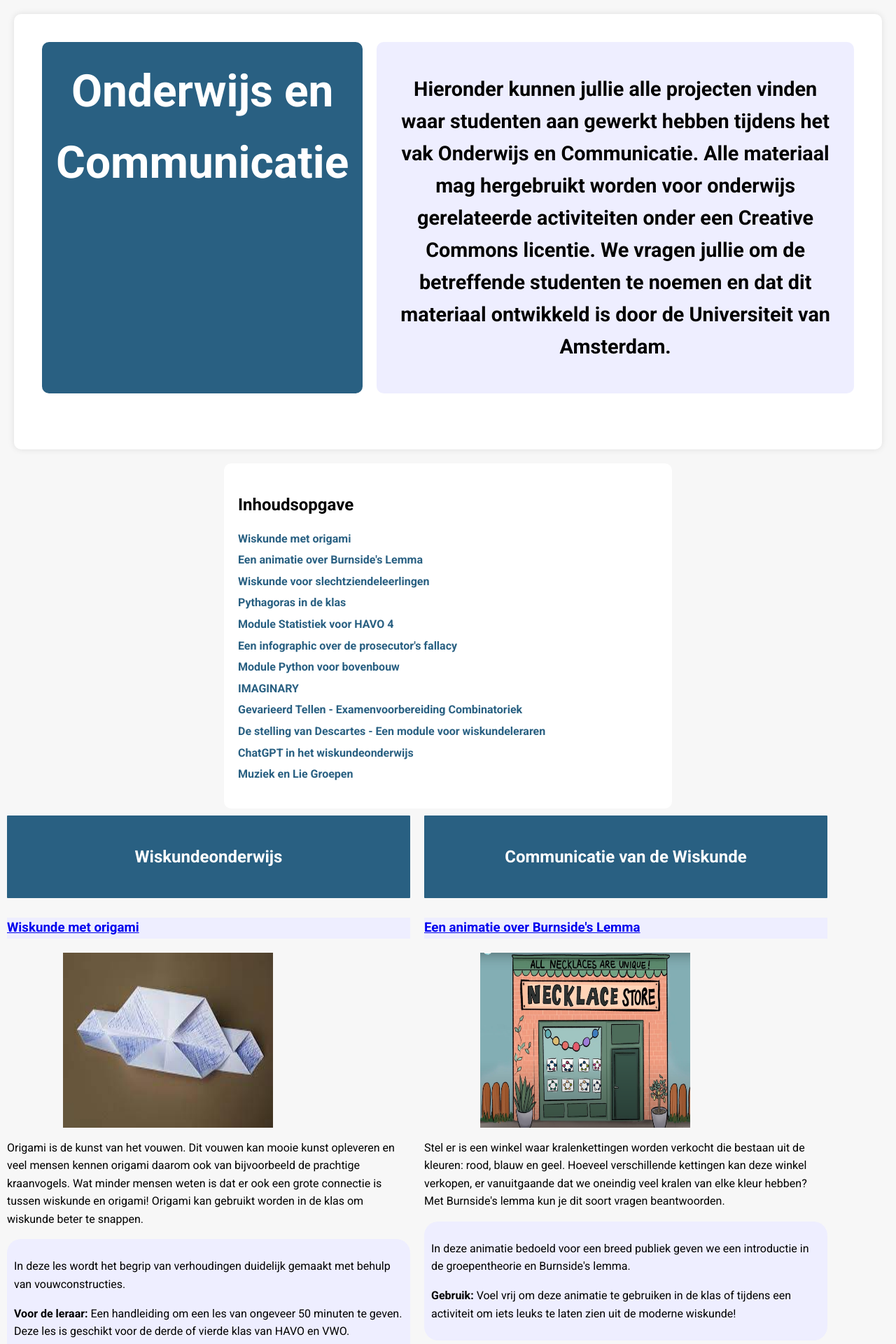
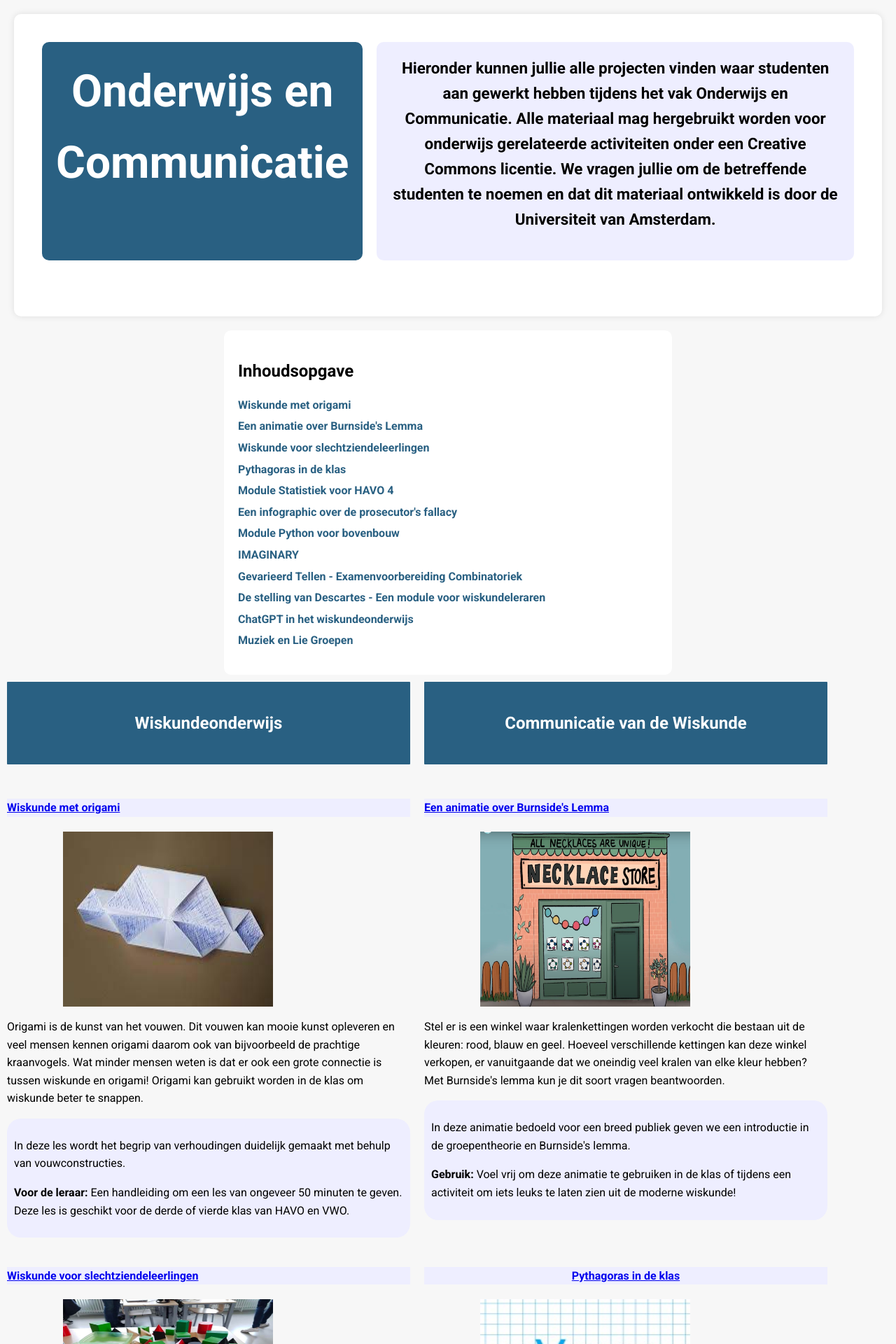
Before and after one commit to NicosStarreveld/Onderwijs-Communicatie, a Jekyll site: the page index.html, which Jekyll copies as it is, in a window 1280 px wide. Shown: the top 1920 px of the page at 70% size. Built offline with Jekyll 4.4.1, drawn with Linux system fonts in a browser that asks for light colours.

Commit message:
Update index.html

```diff
--- a/index.html
+++ b/index.html
@@ -159,10 +159,10 @@
 
     <div class="centerField">
         <div class="box">
-            <h2>Hieronder kunnen jullie alle projecten vinden waar studenten aan gewerkt hebben tijdens het vak
+            <h3>Hieronder kunnen jullie alle projecten vinden waar studenten aan gewerkt hebben tijdens het vak
 	        Onderwijs en Communicatie. Alle materiaal mag hergebruikt worden voor onderwijs gerelateerde
 		activiteiten onder een Creative Commons licentie. We vragen jullie om de betreffende studenten
-		te noemen en dat dit materiaal ontwikkeld is door de Universiteit van Amsterdam.</h2>
+		te noemen en dat dit materiaal ontwikkeld is door de Universiteit van Amsterdam.</h3>
         </div>
     </div>
 </div>
@@ -201,7 +201,7 @@
 			 <br>
 			 <div class = "row">
 				 <a href="https://nicosstarreveld.github.io/Onderwijs-Communicatie/Pages/origami/" target="_blank">
-			 <h3 style="background-color: #eef;"> Wiskunde met origami </h3></a>
+			 <h4 style="background-color: #eef;"> Wiskunde met origami </h4></a>
 				 <p></p>
 				 <div class="imagebox">
 				  <a href="https://nicosstarreveld.github.io/Onderwijs-Communicatie/Pages/origami/" target="_blank">
@@ -230,7 +230,7 @@
 			 <br>
 			 <div class = "row">
 				 <a href="https://nicosstarreveld.github.io/Onderwijs-Communicatie/Pages/Animation/" target="_blank">
-					 <h3 style="background-color: #eef;"> Een animatie over Burnside's Lemma</h3>
+					 <h4 style="background-color: #eef;"> Een animatie over Burnside's Lemma</h4>
 				 </a>
 				 <p></p>
 				 <div class="imagebox">
@@ -259,7 +259,7 @@
 			 <div class="row">
 				 <p></p>
 				  <a href="https://nicosstarreveld.github.io/Onderwijs-Communicatie/Pages/slechtziende/" target="_blank">
-			 <h3 style="background-color: #eef;"> Wiskunde voor slechtziendeleerlingen </h3></a>
+			 <h4 style="background-color: #eef;"> Wiskunde voor slechtziendeleerlingen </h4></a>
 				 <p></p>
 				 <div class="imagebox">
 				   <a href="https://nicosstarreveld.github.io/Onderwijs-Communicatie/Pages/slechtziende/" target="_blank">
@@ -287,7 +287,7 @@
 			 <div class = "row">
 				 <p></p>
 				   <a href="https://nicosstarreveld.github.io/Onderwijs-Communicatie/Pages/pythagoras/" target="_blank">
-			 <h3 style="background-color: #eef;" align="middle"> Pythagoras in de klas</h3></a>
+			 <h4 style="background-color: #eef;" align="middle"> Pythagoras in de klas</h4></a>
 			 <p></p>
 				 <div class="imagebox">
 				 <a href="https://nicosstarreveld.github.io/Onderwijs-Communicatie/Pages/pythagoras/" target="_blank">
@@ -316,7 +316,7 @@
 		 <div class="column">
 			 <div class="row">
 				 <a href="https://nicosstarreveld.github.io/Onderwijs-Communicatie/Pages/statistiekHAVO4/" target="_blank">
-			 <h3 style="background-color: #eef;"> Module Statistiek voor HAVO 4 </h3></a>
+			 <h4 style="background-color: #eef;"> Module Statistiek voor HAVO 4 </h4></a>
 				 <p></p>
 				 <div class="imagebox">
 				 <a href="https://nicosstarreveld.github.io/Onderwijs-Communicatie/Pages/statistiekHAVO4/" target="_blank">
@@ -342,7 +342,7 @@
 		 <div class="column">
 			 <div class="row">
 				 <a href="https://nicosstarreveld.github.io/Onderwijs-Communicatie/Pages/nfi/" target="_blank">
-			 <h3 style="background-color: #eef;"> Een infographic over de prosecutor's fallacy</h3></a>
+			 <h4 style="background-color: #eef;"> Een infographic over de prosecutor's fallacy</h4></a>
 				 <p></p>
 				 <div class="imagebox">
 				 <a href="https://nicosstarreveld.github.io/Onderwijs-Communicatie/Pages/nfi/" target="_blank">
@@ -375,7 +375,7 @@
 		 <div class="column">
 			 <div class="row">
 				 <a href="https://nicosstarreveld.github.io/Onderwijs-Communicatie/Pages/python/" target="_blank">
-			 <h3 style="background-color: #eef;"> Module Python voor bovenbouw </h3></a>
+			 <h4 style="background-color: #eef;"> Module Python voor bovenbouw </h4></a>
 				 <p></p>
 				 <div class="imagebox">
 				 <a href="https://nicosstarreveld.github.io/Onderwijs-Communicatie/Pages/python/" target="_blank">
@@ -401,7 +401,7 @@
 		 <div class="column">
 			 <div class="row">
 				 <a href="https://nicosstarreveld.github.io/Onderwijs-Communicatie/Pages/imaginary/" target="_blank">
-			 <h3 style="background-color: #eef;"> IMAGINARY</h3></a>
+			 <h4 style="background-color: #eef;"> IMAGINARY</h4></a>
 				 <p></p>
 				 <div class="imagebox">
 				 <a href="https://nicosstarreveld.github.io/Onderwijs-Communicatie/Pages/imaginary/" target="_blank">
@@ -434,7 +434,7 @@
 		 <div class="column">
 			 <div class="row">
 				 <a href="https://nicosstarreveld.github.io/Onderwijs-Communicatie/Pages/combinatoriek/" target="_blank">
-					 <h3 style="background-color: #eef;"> Gevarieerd Tellen - Examenvoorbereiding Combinatoriek </h3></a>
+					 <h4 style="background-color: #eef;"> Gevarieerd Tellen - Examenvoorbereiding Combinatoriek </h4></a>
 				 <p></p>
 				 <div class="imagebox">
 				 <a href="https://nicosstarreveld.github.io/Onderwijs-Communicatie/Pages/combinatoriek/" target="_blank">
@@ -462,7 +462,7 @@
 		 <div class="column">
 			 <div class="row">
 				 <a href="https://nicosstarreveld.github.io/Onderwijs-Communicatie/Pages/nwd/" target="_blank">
-			 <h3 style="background-color: #eef;"> De stelling van Descartes - Een module voor wiskundeleraren</h3></a>
+			 <h4 style="background-color: #eef;"> De stelling van Descartes - Een module voor wiskundeleraren</h4></a>
 				 <p></p>
 				 <div class="imagebox">
 				 <a href="https://nicosstarreveld.github.io/Onderwijs-Communicatie/Pages/nwd/" target="_blank">
@@ -494,7 +494,7 @@
 		 <div class="column">
 			 <div class="row">
 				 <a href="https://nicosstarreveld.github.io/Onderwijs-Communicatie/Pages/Openai/" target="blank">
-					 <h3 style="background-color: #eef;"> ChatGPT in het wiskundeonderwijs </h3></a>
+					 <h4 style="background-color: #eef;"> ChatGPT in het wiskundeonderwijs </h4></a>
 				 <p></p>
 				 <div class="imagebox">
 				 <a href="https://nicosstarreveld.github.io/Onderwijs-Communicatie/Pages/Openai/" target="blank">
@@ -519,7 +519,7 @@
 		 <div class="column">
 			 <div class="row">
 				 <a href="https://nicosstarreveld.github.io/Onderwijs-Communicatie/Pages/muziek/" target="_blank">
-			 <h3 style="background-color: #eef;"> Muziek en Lie Groepen</h3></a>
+			 <h4 style="background-color: #eef;"> Muziek en Lie Groepen</h4></a>
 				 <p></p>
 				 <div class="imagebox">
 				 <a href="https://nicosstarreveld.github.io/Onderwijs-Communicatie/Pages/muziek/" target="_blank">
```
Also changed, not shown: other parts of index.html (+1 -1 lines).
